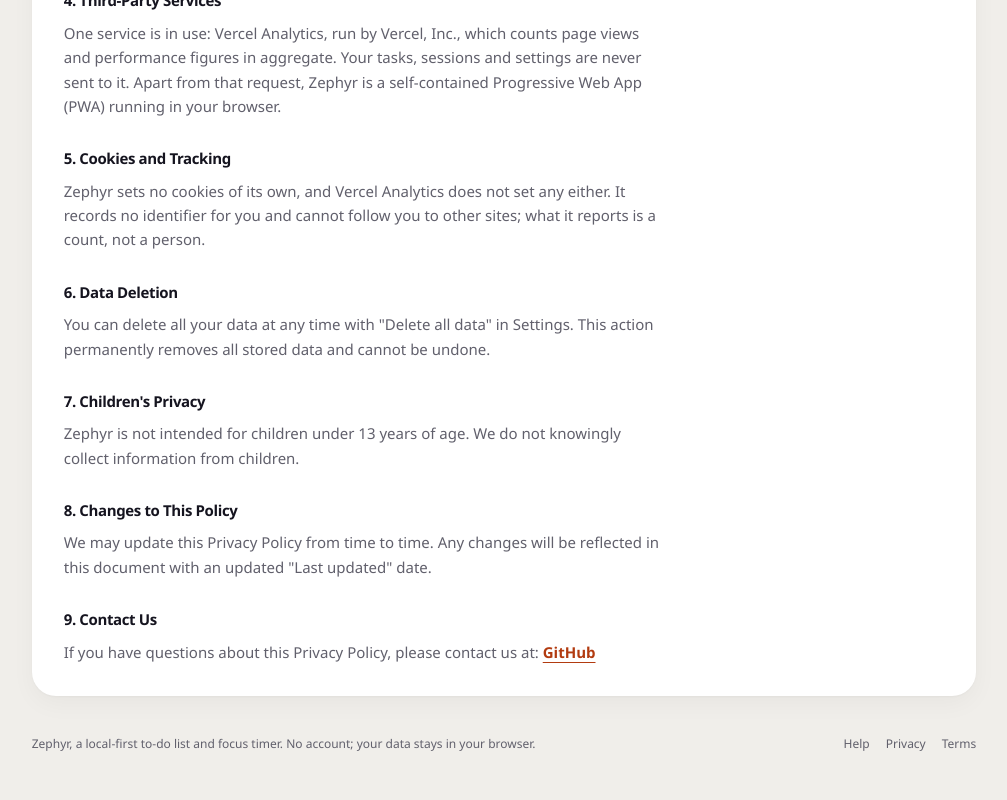
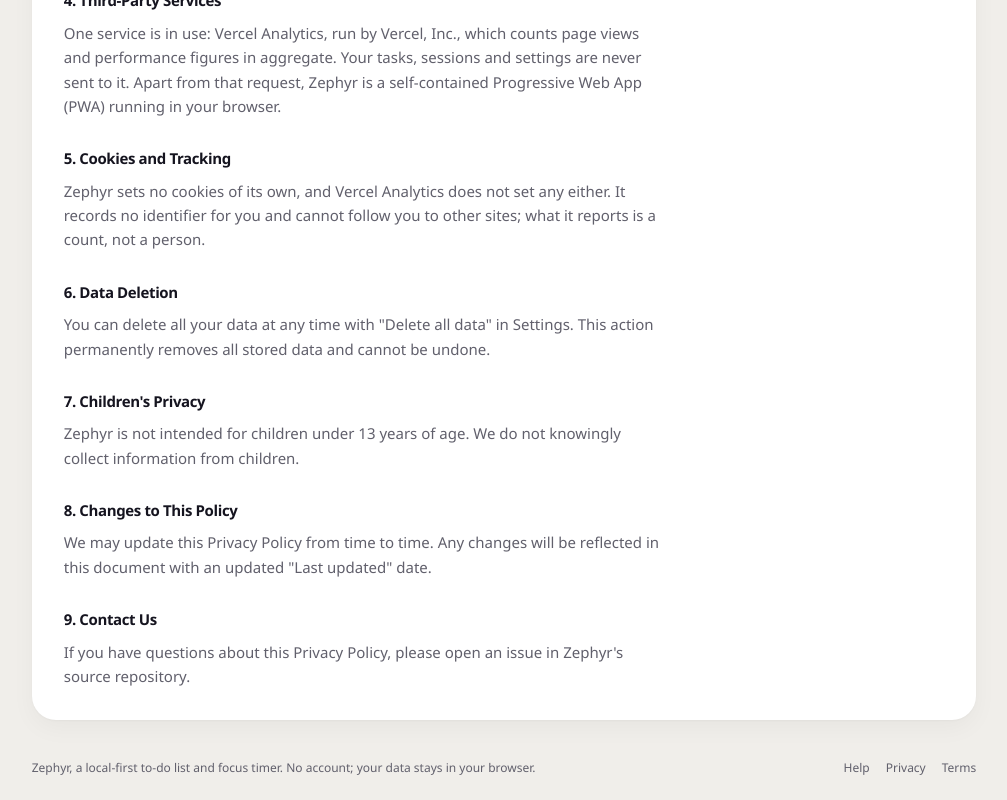
Before and after one commit to dominikkoenitzer/Zephyr, a React (Vite) app: page /privacy in a window 1280 px wide. Shown: the part 858-1658 px from the top of the page, without its empty margins (263-1270 px from the left). Before the commit the page ends 1634 px from the top, so only its background shows below. Built offline with nearby package versions, Linux system fonts and the light colour scheme.

Commit message:
Drop the GitHub links from the privacy and terms pages

```diff
--- a/src/pages/Privacy.jsx
+++ b/src/pages/Privacy.jsx
@@ -81,7 +81,7 @@ function Privacy() {
 
             <h2 className="mb-2 mt-7 text-[15px] font-semibold text-foreground first:mt-0">9. Contact Us</h2>
             <p>
-              If you have questions about this Privacy Policy, please contact us at: <a href="https://github.com/dominikkoenitzer/Zephyr/issues" className="font-semibold text-primary-strong underline underline-offset-4">GitHub</a>
+              If you have questions about this Privacy Policy, please open an issue in Zephyr&apos;s source repository.
             </p>
           </div>
         </Card>
--- a/src/pages/Terms.jsx
+++ b/src/pages/Terms.jsx
@@ -29,7 +29,7 @@ function Terms() {
 
             <h2 className="mb-2 mt-7 text-[15px] font-semibold text-foreground first:mt-0">2. License</h2>
             <p className="mb-4">
-              Zephyr&apos;s source code is open source under the <a href="https://github.com/dominikkoenitzer/Zephyr/blob/main/LICENSE" className="font-semibold text-primary-strong underline underline-offset-4">MIT License</a>,
+              Zephyr&apos;s source code is open source under the MIT License,
               which lets you use, copy, and modify it under that license&apos;s terms. The hosted application at
               zephyr.punds.ch is provided free of charge for personal use.
             </p>
@@ -92,7 +92,7 @@ function Terms() {
 
             <h2 className="mb-2 mt-7 text-[15px] font-semibold text-foreground first:mt-0">11. Contact Information</h2>
             <p>
-              For questions about these Terms of Service, please contact us at: <a href="https://github.com/dominikkoenitzer/Zephyr/issues" className="font-semibold text-primary-strong underline underline-offset-4">GitHub</a>
+              For questions about these Terms of Service, please open an issue in Zephyr&apos;s source repository.
             </p>
           </div>
         </Card>
@@ -153,7 +153,7 @@ function Terms() {
 
               <h3 className="mb-2 mt-7 text-[15px] font-semibold text-foreground first:mt-0">Contact Information</h3>
               <p>
-                For legal inquiries or questions about these terms, please contact us at: <a href="https://github.com/dominikkoenitzer/Zephyr/issues" className="font-semibold text-primary-strong underline underline-offset-4">GitHub</a>
+                For legal inquiries or questions about these terms, please open an issue in Zephyr&apos;s source repository.
               </p>
             </div>
           </Card>
```
